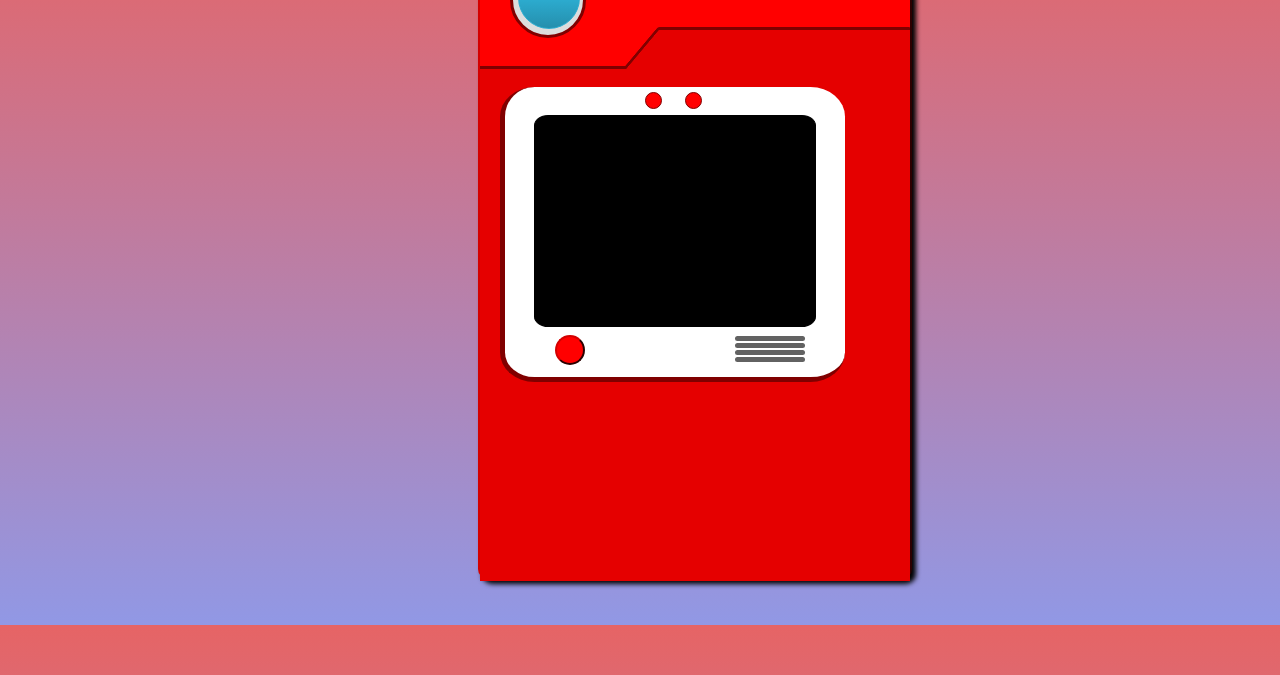
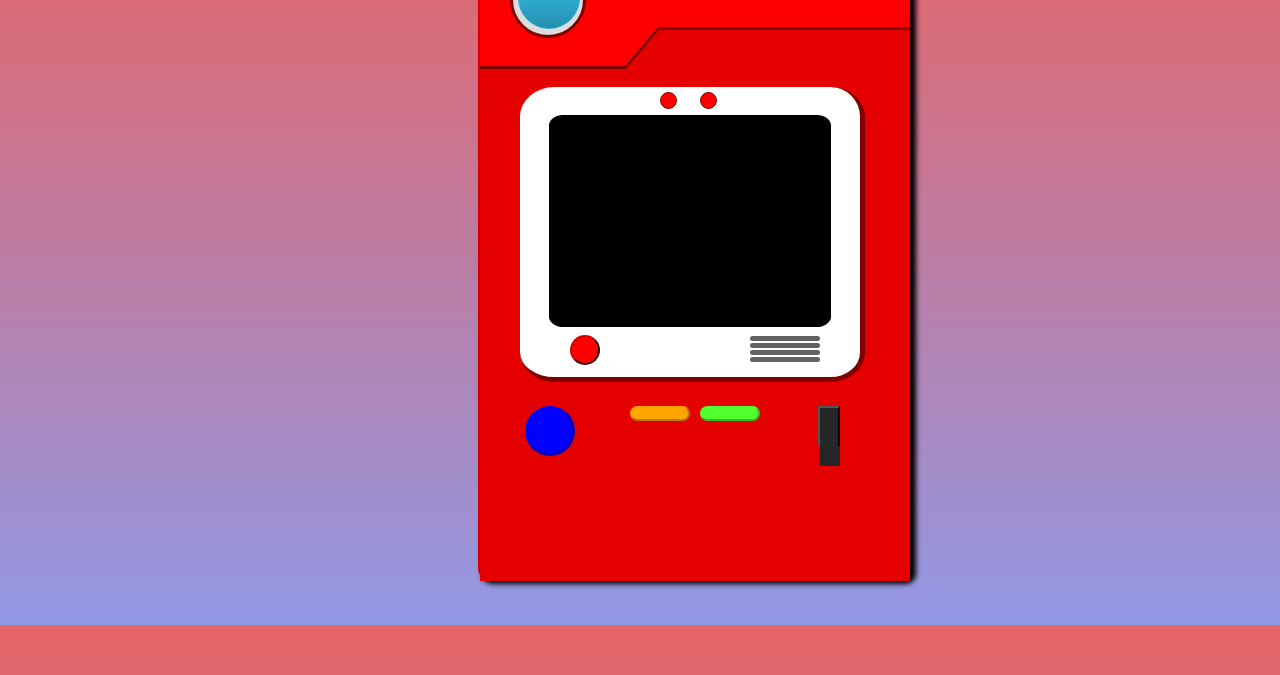
Before and after one commit to RyanLH95/pokedex, a plain HTML site: page index.html in a window 1280 px wide. Shown: the part 95-770 px from the top of the page. Drawn offline with Linux system fonts and the light colour scheme.

Commit message:
Add <div> for lower section buttons below 'screen container' and <button> tags with <div>, then design accordingly in style.css

```diff
--- a/index.html
+++ b/index.html
@@ -51,6 +51,14 @@
               </div>
             </div>
           </div>
+          <div class="lower-buttons">
+            <button id="blue-button"></button>
+            <button id="orange-button"></button>
+            <button id="green-button"></button>
+            <div class="direct-button">
+                <button id="up-button"></button>
+            </div>
+          </div>
         </div>
 
       </div>
--- a/style.css
+++ b/style.css
@@ -1,5 +1,5 @@
 body {
-    height: 691px;
+    max-height: 691px;
     background-image: linear-gradient(#e66465, #9198e5);
 }
 
@@ -149,12 +149,12 @@ body {
 /* design for pokedex screen */
 #pokedex-screen {
     background-color: white;
-    border-left: 5px solid maroon;
+    border-right: 5px solid maroon;
     border-bottom: 5px solid maroon;
     border-radius: 10%;
     width: 340px;
     height: 290px;
-    position: relative; left: 20px; bottom: 720px;
+    position: relative; left: 40px; bottom: 720px;
     z-index: 3;
 }
 
@@ -234,3 +234,61 @@ body {
     position: relative; left: -130px; bottom: -214px;
     z-index: 3;
 }
+
+/* design for lower buttons */
+.lower-buttons {
+    position: absolute; left: -130px; bottom: -44px;
+}
+
+#blue-button {
+    background-color: blue;
+    height: 50px;
+    width: 50px;
+    border-color: blue;
+    border-right: 3px solid #0000b7;
+    border-bottom: 3px solid #0000b7;
+    border-radius: 50%;
+    position: absolute; left: 175px; top: -195px;
+    z-index: 3;
+}
+
+#orange-button {
+    background-color: orange;
+    height: 15px;
+    width: 60px;
+    border-color: orange;
+    border-right: 2px solid #bb7900;
+    border-bottom: 2px solid #bb7900;
+    border-radius: 10px;
+    position: absolute; left: 280px; top: -195px;
+    z-index: 3;
+}
+
+#green-button {
+    background-color: #52ff2f;
+    height: 15px;
+    width: 60px;
+    border-color: #52ff2f;
+    border-right: 2px solid #3cbe22;
+    border-bottom: 2px solid #3cbe22;
+    border-radius: 10px;
+    position: absolute; left: 350px; top: -195px;
+    z-index: 3;
+}
+
+/* design for directional button */
+.direct-button {
+    background-color: #262626;
+    height: 20px;
+    width: 20px;
+    position: relative; left: 470px; top: -155px;
+    z-index: 3;
+}
+
+#up-button {
+    background-color: #262626;
+    height: 40px;
+    width: 22px;
+    border-bottom: none;
+    position: relative; left: -2px; top: -40px;
+}
```
